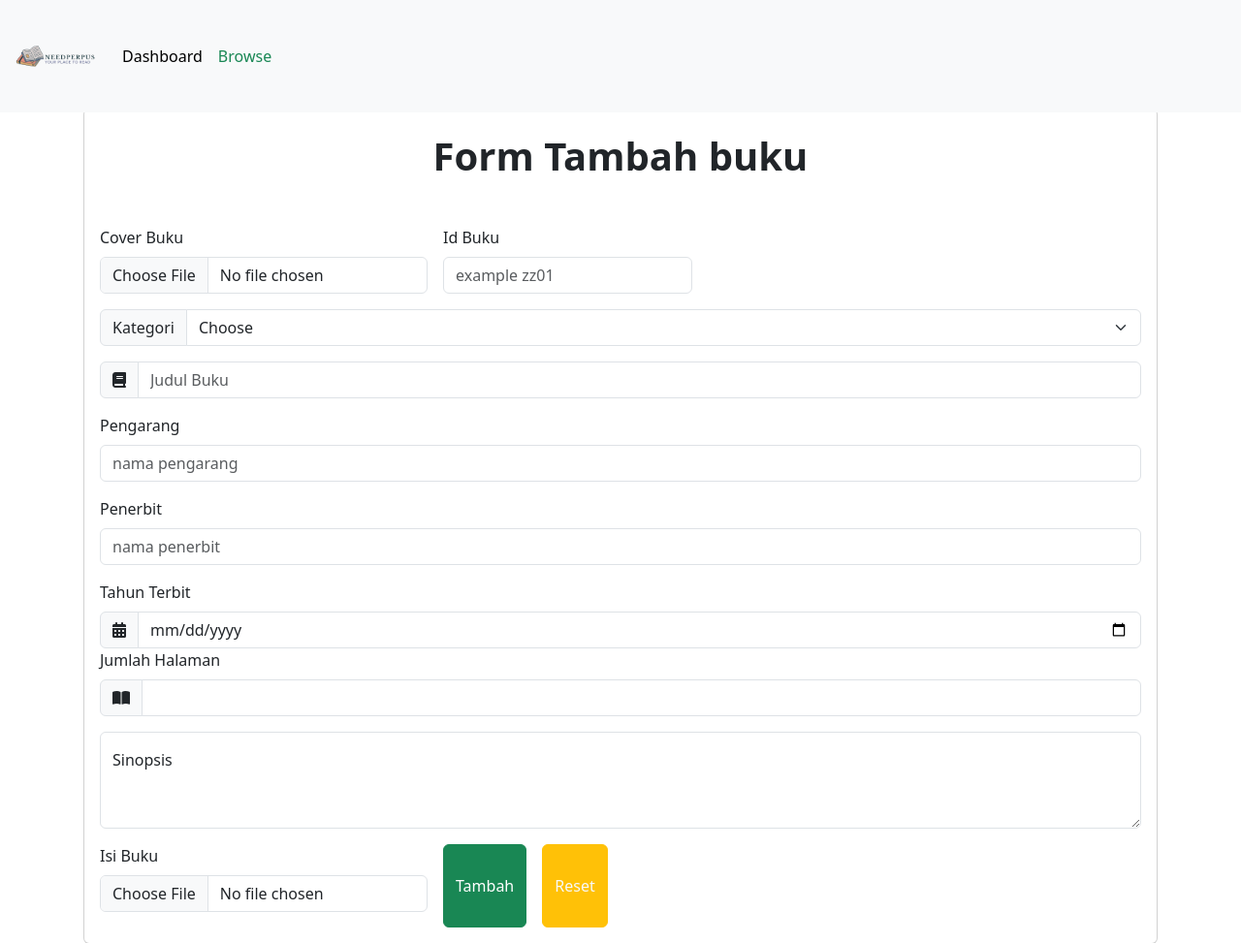
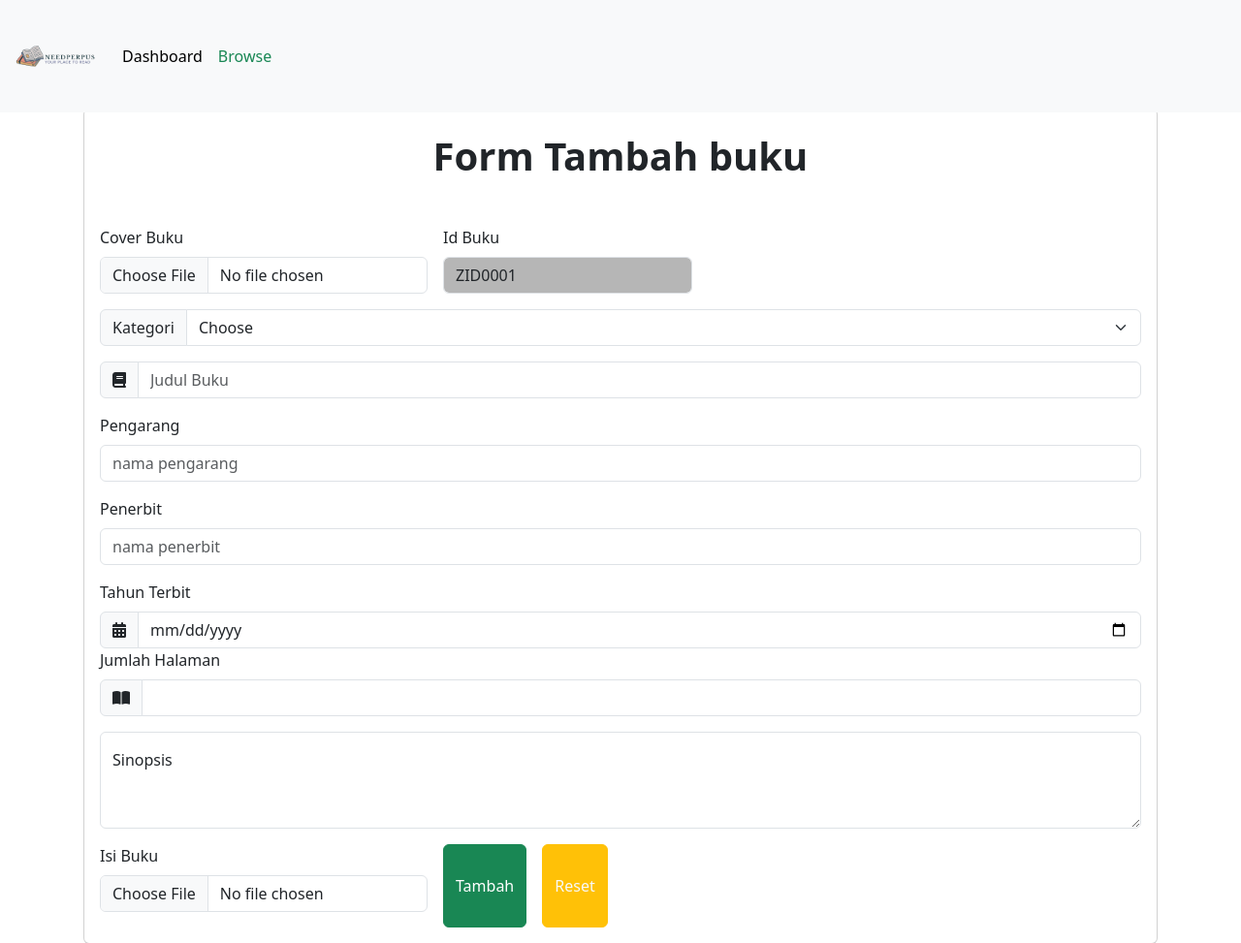
Before and after one commit to Needrex/perpustakaanV1, a PHP site: page /DashboardAdmin/buku/tambahBuku.php in a window 1280 px wide. Shown: the top 973 px of the page at 97% size. Run offline with PHP 8.4, Linux system fonts and the light colour scheme; data comes from the database, SQL or seed files in the repository; some libraries are stand-ins or nearby versions.

Commit message:
Update tambahBuku.php
update tambahBuku

```diff
--- a/DashboardAdmin/buku/tambahBuku.php
+++ b/DashboardAdmin/buku/tambahBuku.php
@@ -14,6 +14,13 @@ if (isset($_POST["tambah"])) {
     </script>";
    }
 }
+ $query = mysqli_query($connection, "SELECT max(id_buku) as kodeTerbesar FROM buku");
+$dataid = mysqli_fetch_array($query);
+$kodebuku = $dataid['kodeTerbesar'];
+$urutan = (int) substr($kodebuku, -4, 4);
+$urutan++;
+$huruf = "ZID";
+$kodebuku = $huruf . sprintf("%04s", $urutan);
 ?>
 
 <!DOCTYPE html>
@@ -72,8 +79,8 @@ if (isset($_POST["tambah"])) {
 
                <div class="mb-3">
                   <label for="exampleFormControlInput1" class="form-label">Id Buku</label>
-                  <input type="text" class="form-control" name="id_buku" id="exampleFormControlInput1"
-                     placeholder="example zz01" required>
+                  <input type="text" class="form-control" name="id_buku" value="<?php echo $kodebuku ?>" readonly
+                     style=" background-color: #3333335b ;" required>
                </div>
             </div>
 
```
